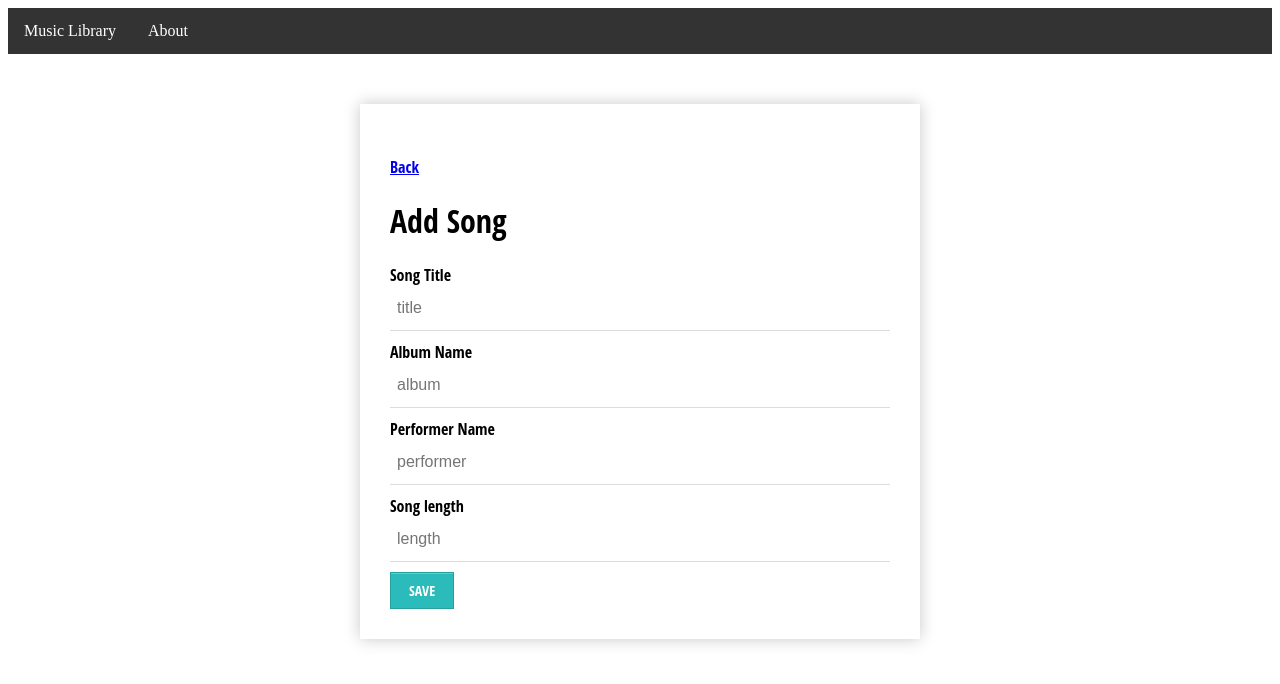
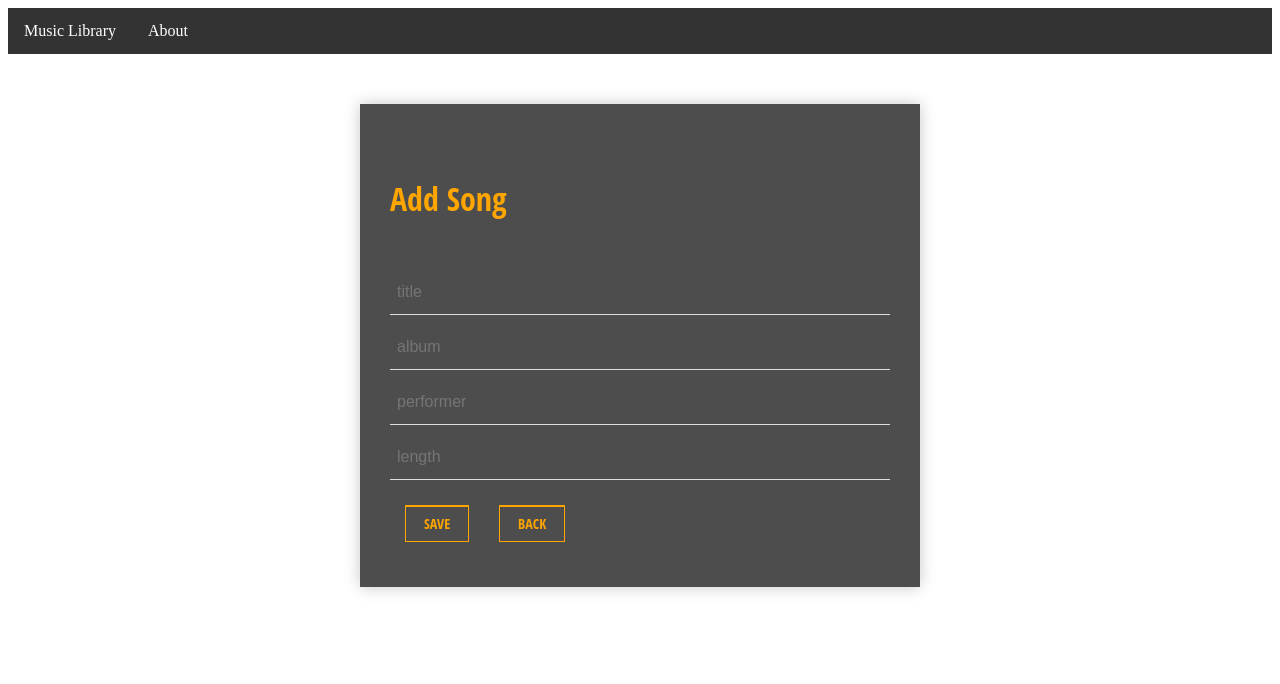
Before and after one commit to makktim/ccl-music-library, a React (Create React App) app: page /songs/add in a window 1280 px wide. Shown: the top 684 px of the page. Built offline with nearby package versions, Linux system fonts and the light colour scheme; the HTML template or start-up script is replaced by a standard one.

Commit message:
new design done

```diff
--- a/src/pages/AddSong.css
+++ b/src/pages/AddSong.css
@@ -2,7 +2,7 @@
     font-family: 'Open Sans Condensed', arial, sans;
     width: 500px;
     padding: 30px;
-    background: #FFFFFF;
+    background: #4D4D4D;
     margin: 50px auto;
     box-shadow: 0px 0px 15px rgba(0, 0, 0, 0.22);
     -moz-box-shadow: 0px 0px 15px rgba(0, 0, 0, 0.22);
@@ -10,10 +10,10 @@
 
 }
 .form-style-8 h2{
-    background: #4D4D4D;
+    background: orange;
     text-transform: uppercase;
     font-family: 'Open Sans Condensed', sans-serif;
-    color: #797979;
+    color: orange;
     font-size: 18px;
     font-weight: 100;
     padding: 20px;
@@ -32,26 +32,34 @@
     width: 100%;
     padding: 7px;
     border: none;
+    color: orange;
     border-bottom: 1px solid #ddd;
     background: transparent;
     margin-bottom: 10px;
     font: 16px Arial, Helvetica, sans-serif;
     height: 45px;
 }
+
+h1{
+    color: orange;
+}
+
+
 .form-style-8 textarea{
     resize:none;
     overflow: hidden;
 }
 .form-style-8 input[type="button"],
-.form-style-8 input[type="submit"]{
-    -moz-box-shadow: inset 0px 1px 0px 0px #45D6D6;
-    -webkit-box-shadow: inset 0px 1px 0px 0px #45D6D6;
-    box-shadow: inset 0px 1px 0px 0px #45D6D6;
-    background-color: #2CBBBB;
-    border: 1px solid #27A0A0;
+.form-style-8 input[type="submit"],
+.btn{
+    -moz-box-shadow: inset 0px 1px 0px 0px orange;
+    -webkit-box-shadow: inset 0px 1px 0px 0px orange;
+    box-shadow: inset 0px 1px 0px 0px orange;
+    background-color: #4D4D4D;
+    border: 1px solid orange;
     display: inline-block;
     cursor: pointer;
-    color: #FFFFFF;
+    color: orange;
     font-family: 'Open Sans Condensed', sans-serif;
     font-size: 14px;
     padding: 8px 18px;
@@ -59,7 +67,12 @@
     text-transform: uppercase;
 }
 .form-style-8 input[type="button"]:hover,
-.form-style-8 input[type="submit"]:hover {
-    background:linear-gradient(to bottom, #34CACA 5%, #30C9C9 100%);
-    background-color:#34CACA;
+.form-style-8 input[type="submit"]:hover,
+.btn:hover{
+    background-color: #4D4D4D;
 }
+
+.btn{
+    margin: 3%;
+    text-decoration: none;
+}
--- a/src/pages/AddSong.js
+++ b/src/pages/AddSong.js
@@ -35,26 +35,26 @@ class AddSong extends Component {
         return (
             <div className="form-style-8">
                 <br/>
-                <Link className="btn grey" to="/">Back</Link>
                 <h1>Add Song</h1>
                 <form onSubmit={this.onSubmit.bind(this)}>
                     <div className="input-field">
-                        <label htmlFor="title">Song Title</label>
-                        <input type="text" name="title" ref="title" placeholder="title"/>
+                        <label htmlFor="title"/>
+                        <input type="text" ref="title" placeholder="title"/>
                     </div>
                     <div className="input-field">
-                        <label htmlFor="album">Album Name</label>
+                        <label htmlFor="album"/>
                         <input type="text" name="album" ref="album" placeholder="album"/>
                     </div>
                     <div className="input-field">
-                        <label htmlFor="performer">Performer Name</label>
+                        <label htmlFor="performer"/>
                         <input type="text" name="performer" ref="performer" placeholder="performer"/>
                     </div>
                     <div className="input-field">
-                        <label htmlFor="length">Song length</label>
+                        <label htmlFor="length"/>
                         <input type="double" name="length" ref="length" placeholder="length"/>
                     </div>
                     <input type="submit" value="Save" className="btn"/>
+                    <Link className="btn" to="/"> Back </Link>
                 </form>
             </div>
 
--- a/src/pages/LibrarySong.js
+++ b/src/pages/LibrarySong.js
@@ -1,6 +1,8 @@
 import React, {Component} from 'react';
-import {MusicList} from "./MusicLibraryStyle";
+import './MusicLibrary.css';
 import axios from "axios";
+import music from "../images/music2.jpg"
+import trash from "../images/trash.png";
 
 
 class LibrarySong extends Component {
@@ -24,16 +26,18 @@ class LibrarySong extends Component {
 
     render() {
         return(
-            <div key={ this.state.index}>
-                <MusicList>
-                    <li>
-                        <h2 className="title"> { this.state.item.title}</h2>
-                        <h3 className="album">album: { this.state.item.album}</h3>
-                        <p className="performer">performer:{ this.state.item.performer}</p>
-                        <p className="length">length:{ this.state.item.length}</p>
-                    </li>
-                    <button onClick={this.onDelete.bind(this)}>Delete</button>
-                </MusicList>
+            <div className="music-box" key={ this.state.index}>
+                <div className="music-info">
+                    <div className="music-img">
+                        <img src={music} alt=""/>
+                    </div>
+                    <div className="music-name">
+                        <h3>{ this.state.item.title}</h3>
+                        <p> { this.state.item.performer} { this.state.item.album}</p>
+                        <p className="music-time"> time: { this.state.item.length}</p>
+                    </div>
+                    <img className="trash" onClick={this.onDelete.bind(this)} src={trash} alt=""/>
+                </div>
             </div>
         )
     }
--- a/src/pages/MusicLibrary.css
+++ b/src/pages/MusicLibrary.css
@@ -1,15 +1,86 @@
-.title{
-    font-size: 28px;
-    margin: 5%;
+
+.music-box{
+    margin-top: 12px;
+    font-weight: normal;
     color: orange;
+    cursor: pointer;
+    border-bottom: #333333 solid 2px;
 }
 
-.trackList{
-    display: grid;
-    list-style-type: none;
+.music-info{
+    width: 100%;
+    background-color: gray;
+    padding: 1%;
+    height: 80px;
+    display: flex;
 }
 
-li{
-    display: flex;
+.music-img{
+   width: 70px;
+    height: 70px;
+}
 
+.music-img img{
+    width: 60px;
+    height: 50px;
+    margin: 5% 5%;
+    padding: 1px;
 }
+
+.add-btn{
+    padding: 10px 15px;
+    position: absolute;
+    left:1%;
+    margin-top: 7%;
+    background-color: #4D4D4D;
+    font-size: 38px;
+    font-weight: 900;
+    text-decoration: none;
+    color: orange;
+    border-radius: 50%;
+}
+
+h1{
+    float: left;
+    margin-right: 5%;
+    margin-bottom: 10%;
+}
+.voice{
+    width: 250px;
+    height: 70px;
+    margin: 2px 5px;
+    padding: 1px;
+}
+
+.music-name{
+    width: 300px;
+    padding: 0 5px;
+    height: 50px;
+}
+
+.music-name h3{
+    margin-top: 7px;
+    font-size: 24px;
+    font-weight: normal;
+    letter-spacing: 0.5px;
+    cursor: pointer;
+    line-height: 15px;
+}
+
+.music-name p{
+    font-size: 18px;
+    letter-spacing: 0.5px;
+    color: #e1e1e1;
+    line-height: 1px;
+}
+
+/*.music-time{*/
+/*    position: absolute;*/
+/*    right: 1%;*/
+/*}*/
+
+.trash{
+    margin-top: 1%;
+    position: absolute;
+    right: 1%;
+}
--- a/src/pages/MusicLibrary.js
+++ b/src/pages/MusicLibrary.js
@@ -2,6 +2,7 @@ import React, {Component} from 'react';
 import './MusicLibrary.css';
 import {Link} from "react-router-dom";
 import LibrarySong from "./LibrarySong";
+import voice from "../images/voice1.jpg";
 
 class MusicLibrary extends Component {
     constructor(props) {
@@ -21,7 +22,8 @@ class MusicLibrary extends Component {
         return (
             <div>
                 <h1>My Music List</h1>
-                <Link className="btn grey" to="/songs/add">Add new music</Link>
+                <img className="voice" src={voice} alt=""/>
+                <Link className="add-btn" to="/songs/add">+</Link>
                 {this.state.songs.map(function (item, index) {
                     return (
                         <LibrarySong key={index} item={item} index={index}/>
```
